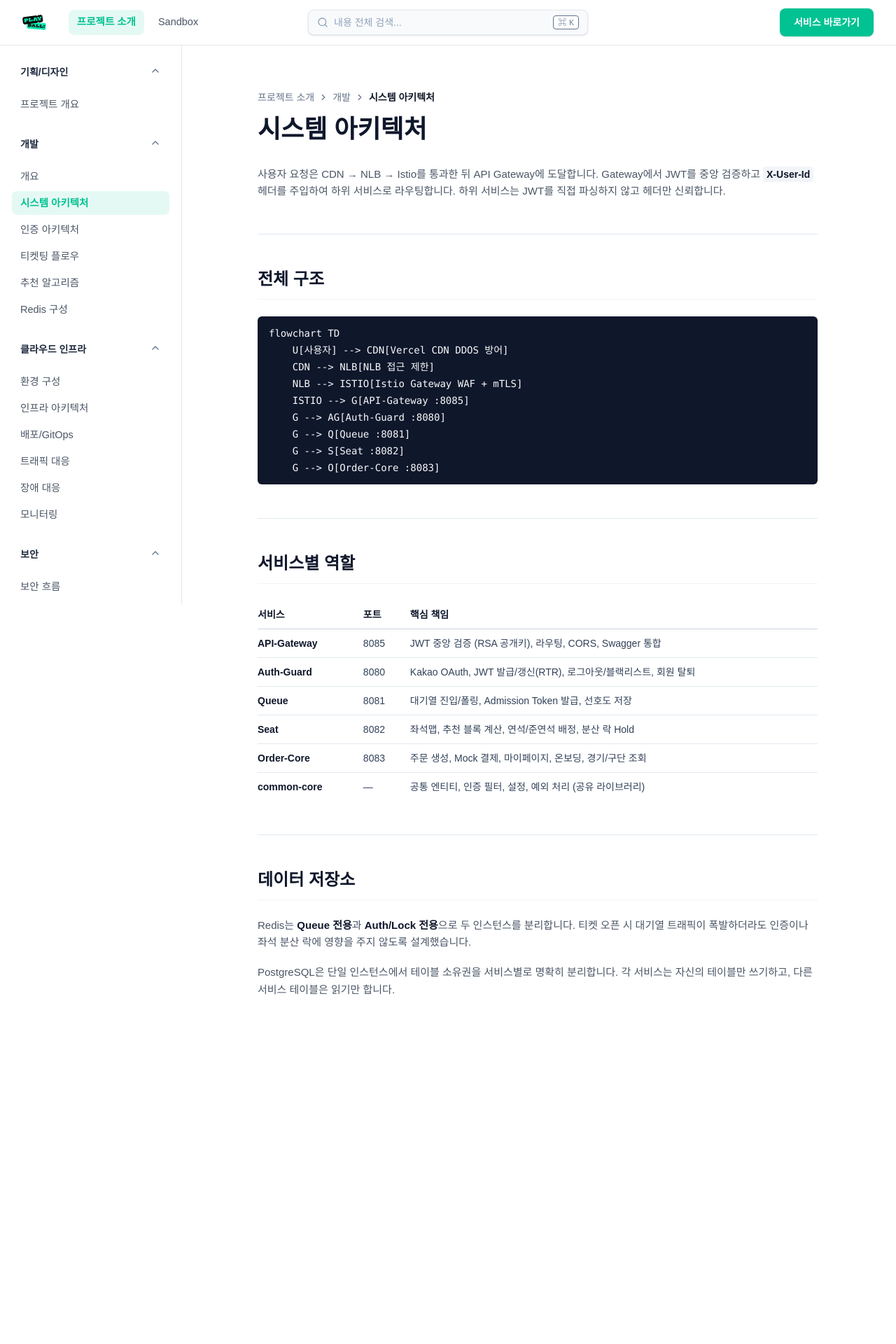
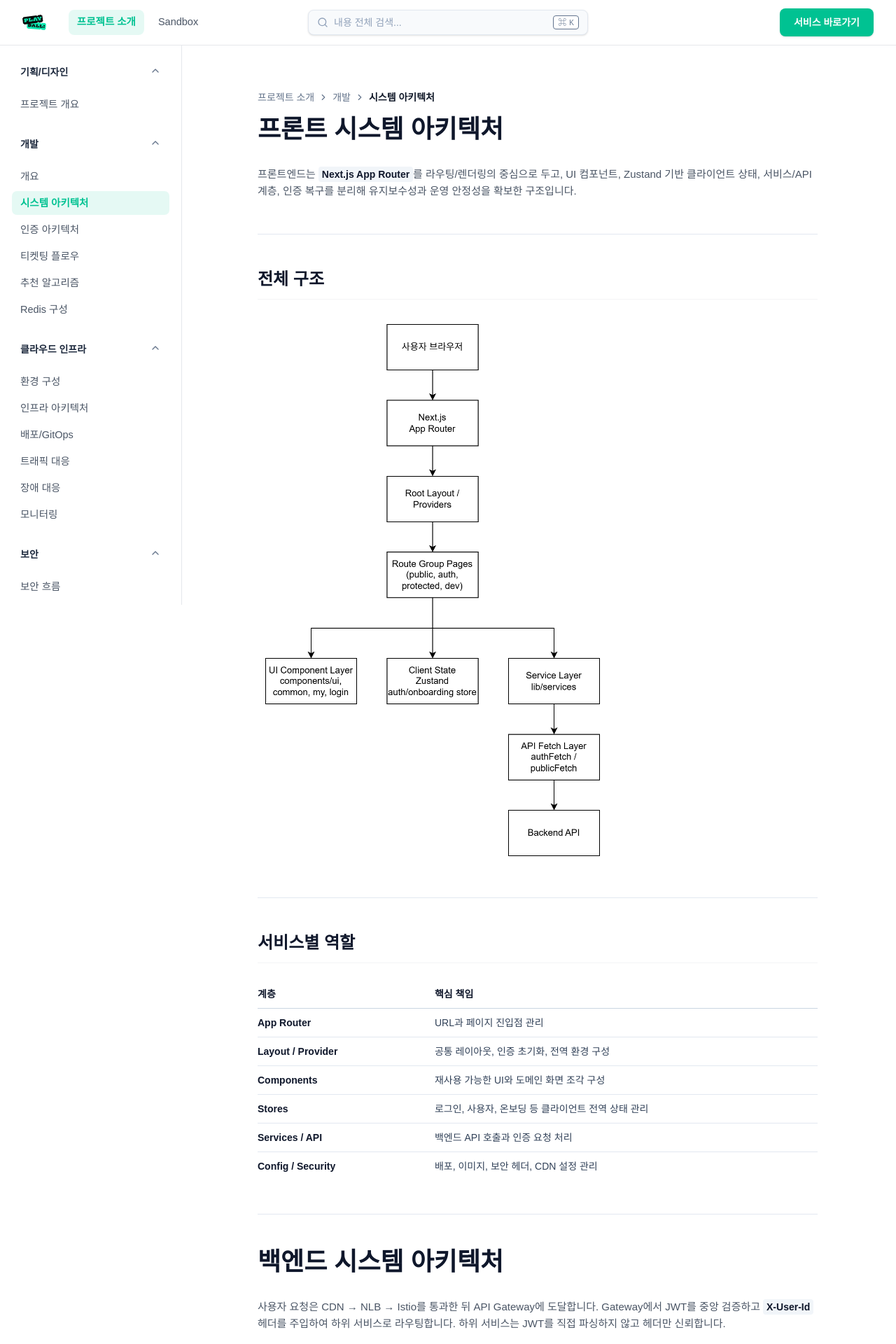
Before and after one commit to goorm-gongbang/001-finalPR, a Next.js app: page /docs/development/system-architecture in a window 1280 px wide. Shown: the top 1920 px of the page at 70% size. Before the commit the page ends 1490 px from the top, so only its background shows below. Built offline with nearby package versions, Linux system fonts and the light colour scheme.

Commit message:
feat: FE 개요, 아키텍처 추가

```diff
--- a/app/docs/development/overview/page.jsx
+++ b/app/docs/development/overview/page.jsx
@@ -3,6 +3,16 @@ import { DocPageLayout } from "@/components/docs/DocPageLayout";
 export default function Page() {
     return (
         <DocPageLayout category="development" title="개요">
+            <h1>프론트엔드 개요</h1>
+            <p>
+                프론트엔드팀은 경기 상세 조회 부터 좌석 추천, 좌석 선택, 주문서 작성, 결제까지 이어지는 티켓 예매 플로우를 구현했습니다.
+                <strong>Next.js</strong> 기반의 <strong>동적 라우팅</strong>을 사용하여 경기별 상세 페이지와 예매 페이지를 구성했으며,
+                <strong> React</strong>와 <strong>TypeScript</strong>를 활용해 예매 옵션, 추천 상태, 좌석 선택, 결제 정보 등 복잡한 UI 상태를 <strong>타입 안정성</strong> 있게 관리했습니다.
+                또한 API 응답 상태에 따른 에러 처리, 인증 상태 기반 접근 제어, 반응형 레이아웃 대응, 툴팁과 모달 등 <strong>인터랙션 UI 개선</strong>을 통해 예매 과정에서 발생할 수 있는 <strong>예외 상황</strong>과 <strong>사용성 문제</strong>를 줄이는 데 중점을 두었습니다.
+            </p>
+
+            <hr />
+
             <h1>백엔드 개요</h1>
             <p>
                 백엔드팀은 두 가지 목표를 중심으로 시스템을 구축했습니다.
--- a/app/docs/development/system-architecture/page.jsx
+++ b/app/docs/development/system-architecture/page.jsx
@@ -3,7 +3,36 @@ import { DocPageLayout } from "@/components/docs/DocPageLayout";
 export default function Page() {
     return (
         <DocPageLayout category="development" title="시스템 아키텍처">
-            <h1>시스템 아키텍처</h1>
+            <h1>프론트 시스템 아키텍처</h1>
+            <p>
+                프론트엔드는 <code>Next.js App Router</code>를 라우팅/렌더링의 중심으로 두고, UI 컴포넌트,
+                Zustand 기반 클라이언트 상태, 서비스/API 계층, 인증 복구를 분리해 유지보수성과 운영 안정성을 확보한 구조입니다.
+            </p>
+
+            <hr />
+
+            <h2>전체 구조</h2>
+            <img src="/front.png" alt="프론트엔드 이미지" className="w-[500px]" />
+
+
+            <hr />
+
+            <h2>서비스별 역할</h2>
+            <table>
+                <thead><tr><th>계층</th><th></th><th>핵심 책임</th></tr></thead>
+                <tbody>
+                    <tr><td><strong>App Router</strong></td><td></td><td>URL과 페이지 진입점 관리</td></tr>
+                    <tr><td><strong>Layout / Provider</strong></td><td></td><td>공통 레이아웃, 인증 초기화, 전역 환경 구성</td></tr>
+                    <tr><td><strong>Components</strong></td><td></td><td>재사용 가능한 UI와 도메인 화면 조각 구성</td></tr>
+                    <tr><td><strong>Stores</strong></td><td></td><td>로그인, 사용자, 온보딩 등 클라이언트 전역 상태 관리</td></tr>
+                    <tr><td><strong>Services / API</strong></td><td></td><td>백엔드 API 호출과 인증 요청 처리</td></tr>
+                    <tr><td><strong>Config / Security</strong></td><td></td><td>배포, 이미지, 보안 헤더, CDN 설정 관리</td></tr>
+                </tbody>
+            </table>
+
+            <hr />
+
+            <h1>백엔드 시스템 아키텍처</h1>
             <p>
                 사용자 요청은 CDN → NLB → Istio를 통과한 뒤 API Gateway에 도달합니다.
                 Gateway에서 JWT를 중앙 검증하고 <code>X-User-Id</code> 헤더를 주입하여 하위 서비스로 라우팅합니다.
```
Also changed, not shown: public/front.png (added).
